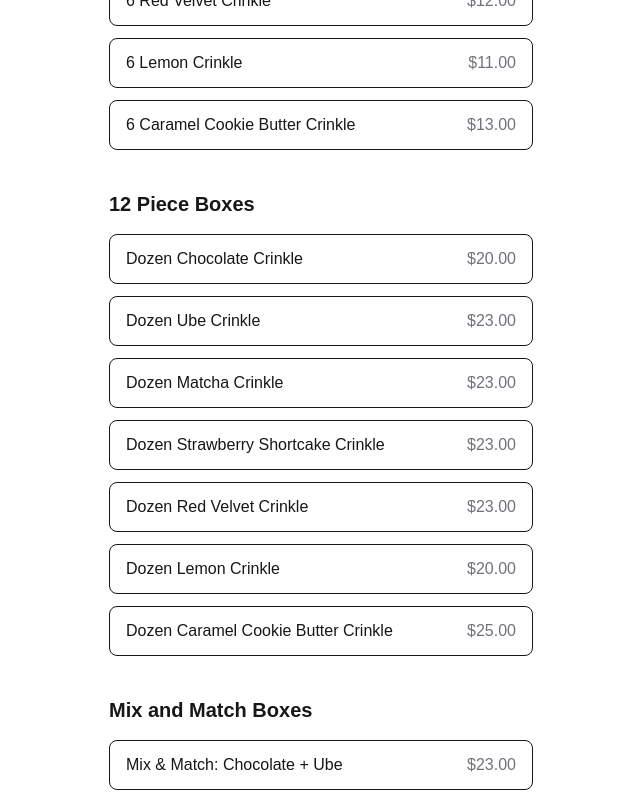
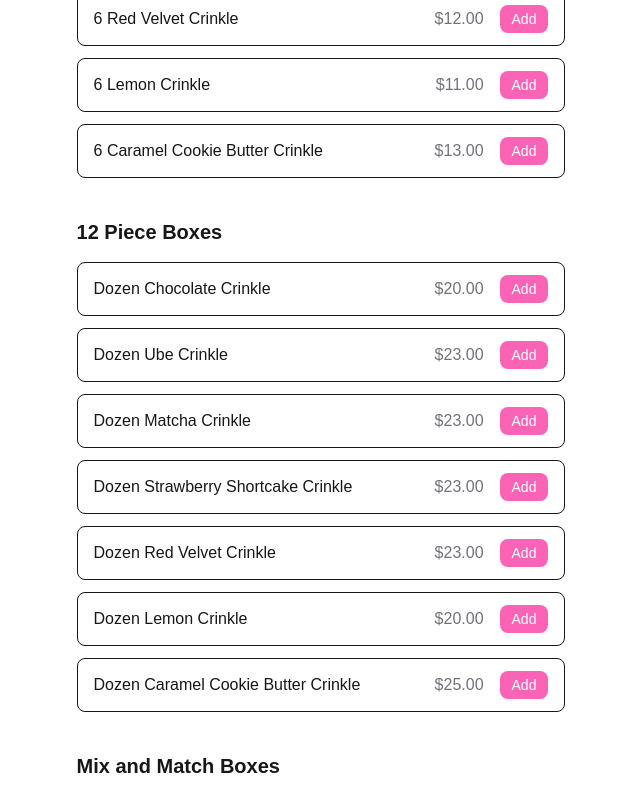
Before and after one commit to TrolliedBloke/AriannasCrinkleCookies, a Next.js app: page /order in a window 1280 px wide. Shown: the part 540-1334 px from the top of the page, without its empty margins (319-959 px from the left). Built offline with nearby package versions, Linux system fonts and the light colour scheme.

Commit message:
added cart option when buying multiple boxes of cookies

```diff
--- a/src/app/order/page.tsx
+++ b/src/app/order/page.tsx
@@ -1,23 +1,41 @@
 "use client";
 import { useState } from "react";
-
-{
-  /* import from lib folder which containts products.ts file with all price codes */
-}
 import { products } from "@/lib/products";
 
-{
-  /* filter by category we set in products.ts file (6, 12, mix and match) */
-}
 export default function Order() {
   const sixPc = products.filter((p) => p.category === "6pc");
   const twelvePc = products.filter((p) => p.category === "12pc");
   const mix = products.filter((p) => p.category === "mix");
 
-  const [selected, setSelected] = useState<string | null>(null);
-  {
-    /* order section layout */
+  const [cart, setCart] = useState<
+    { id: string; name: string; price: number }[]
+  >([]);
+
+  function addToCart(product: { id: string; name: string; price: number }) {
+    setCart([...cart, product]);
   }
+
+  function removeFromCart(index: number) {
+    setCart(cart.filter((_, i) => i !== index));
+  }
+
+  function ProductCard(product: { id: string; name: string; price: number }) {
+    return (
+      <div className="flex items-center justify-between border rounded-lg px-4 py-3">
+        <span className="font-medium">{product.name}</span>
+        <div className="flex items-center gap-4">
+          <span className="text-zinc-500">${product.price.toFixed(2)}</span>
+          <button
+            onClick={() => addToCart(product)}
+            className="text-sm bg-pink-400 hover:bg-pink-500 text-white px-3 py-1 rounded-lg transition-colors"
+          >
+            Add
+          </button>
+        </div>
+      </div>
+    );
+  }
+
   return (
     <main className="max-w-2xl mx-auto py-16 px-6">
       <h1 className="text-3xl font-bold mb-2">Place an Order</h1>
@@ -28,66 +46,55 @@ export default function Order() {
       <section className="mb-10">
         <h2 className="text-xl font-semibold mb-4">6 Piece Boxes</h2>
         <div className="flex flex-col gap-3">
-          {sixPc.map((product) => (
-            <div
-              key={product.id}
-              onClick={() => setSelected(product.id)}
-              className={`flex items-center justify-between border rounded-lg px-4 py-3 cursor-pointer transition-colors ${
-                selected === product.id
-                  ? "border-pink-400 bg-pink-50"
-                  : "hover:border-pink-200"
-              }`}
-            >
-              <span className="font-medium">{product.name}</span>
-              <span className="text-zinc-500">${product.price.toFixed(2)}</span>
-            </div>
-          ))}
+          {sixPc.map((product) => ProductCard(product))}
         </div>
       </section>
+
       <section className="mb-10">
         <h2 className="text-xl font-semibold mb-4">12 Piece Boxes</h2>
         <div className="flex flex-col gap-3">
-          {twelvePc.map((product) => (
-            <div
-              key={product.id}
-              onClick={() => setSelected(product.id)}
-              className={`flex items-center justify-between border rounded-lg px-4 py-3 cursor-pointer transition-colors ${
-                selected === product.id
-                  ? "border-pink-400 bg-pink-50"
-                  : "hover:border-pink-200"
-              }`}
-            >
-              <span className="font-medium">{product.name}</span>
-              <span className="text-zinc-500">${product.price.toFixed(2)}</span>
-            </div>
-          ))}
+          {twelvePc.map((product) => ProductCard(product))}
         </div>
       </section>
+
       <section className="mb-10">
         <h2 className="text-xl font-semibold mb-4">Mix and Match Boxes</h2>
         <div className="flex flex-col gap-3">
-          {mix.map((product) => (
+          {mix.map((product) => ProductCard(product))}
+        </div>
+      </section>
+
+      {cart.length > 0 && (
+        <div className="mt-8 border rounded-lg p-4 flex flex-col gap-3">
+          <h2 className="font-semibold text-lg">Your Cart</h2>
+          {cart.map((item, index) => (
             <div
-              key={product.id}
-              onClick={() => setSelected(product.id)}
-              className={`flex items-center justify-between border rounded-lg px-4 py-3 cursor-pointer transition-colors ${
-                selected === product.id
-                  ? "border-pink-400 bg-pink-50"
-                  : "hover:border-pink-200"
-              }`}
+              key={index}
+              className="flex items-center justify-between text-sm"
             >
-              <span className="font-medium">{product.name}</span>
-              <span className="text-zinc-500">${product.price.toFixed(2)}</span>
+              <span>{item.name}</span>
+              <div className="flex items-center gap-4">
+                <span>${item.price.toFixed(2)}</span>
+                <button
+                  onClick={() => removeFromCart(index)}
+                  className="text-red-400 hover:text-red-500 text-xs"
+                >
+                  Remove
+                </button>
+              </div>
             </div>
           ))}
+          <div className="border-t pt-3 flex items-center justify-between font-semibold">
+            <span>Total</span>
+            <span>
+              ${cart.reduce((sum, item) => sum + item.price, 0).toFixed(2)}
+            </span>
+          </div>
+          <button className="w-full bg-pink-400 hover:bg-pink-500 text-white font-semibold py-3 rounded-lg transition-colors">
+            Checkout
+          </button>
         </div>
-      </section>
-      <button
-        disabled={!selected}
-        className="mt-6 w-full bg-pink-400 hover:bg-pink-500 disabled:opacity-50 text-white font-semibold py-3 rounded-lg transition-colors"
-      >
-        Checkout
-      </button>
+      )}
     </main>
   );
 }
```
